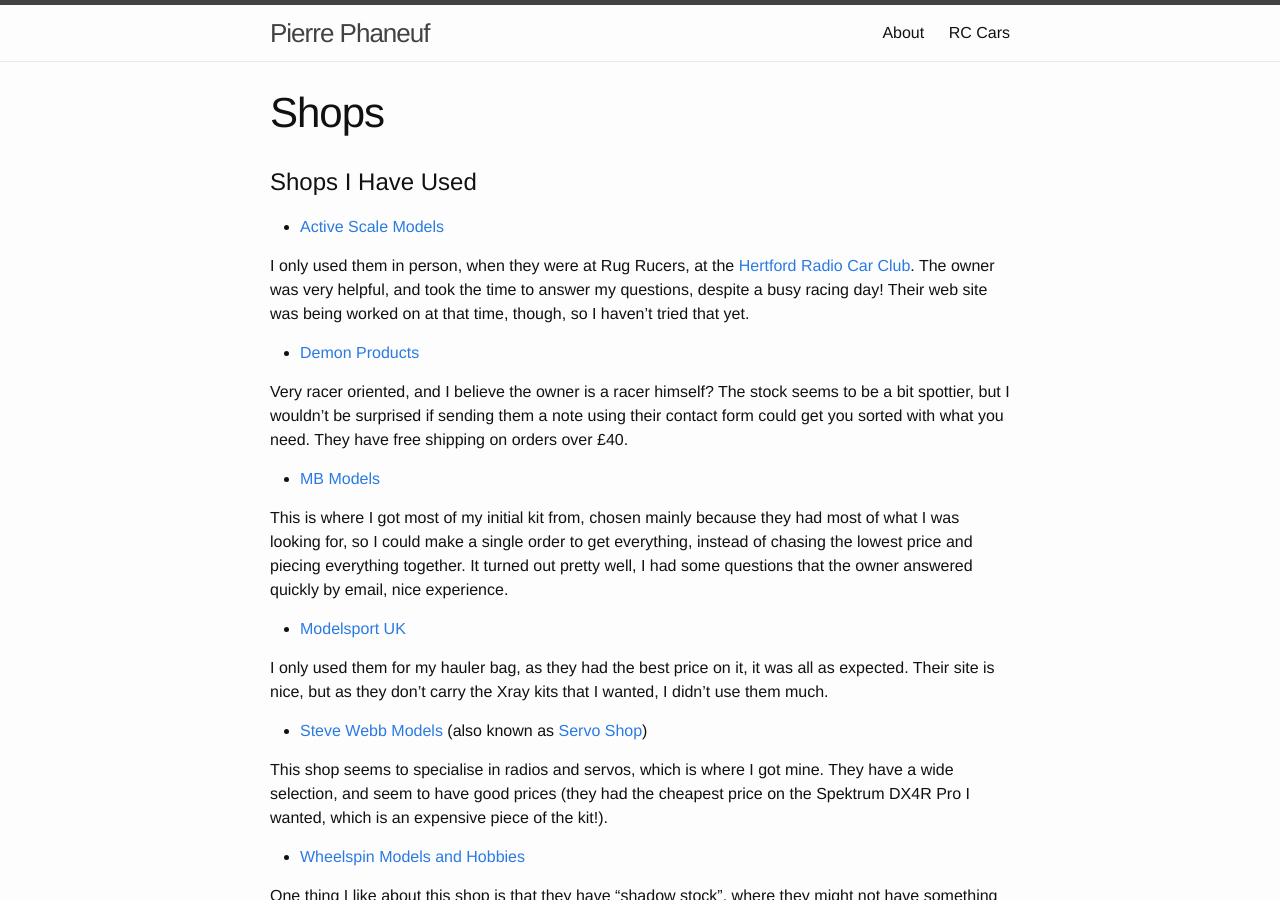
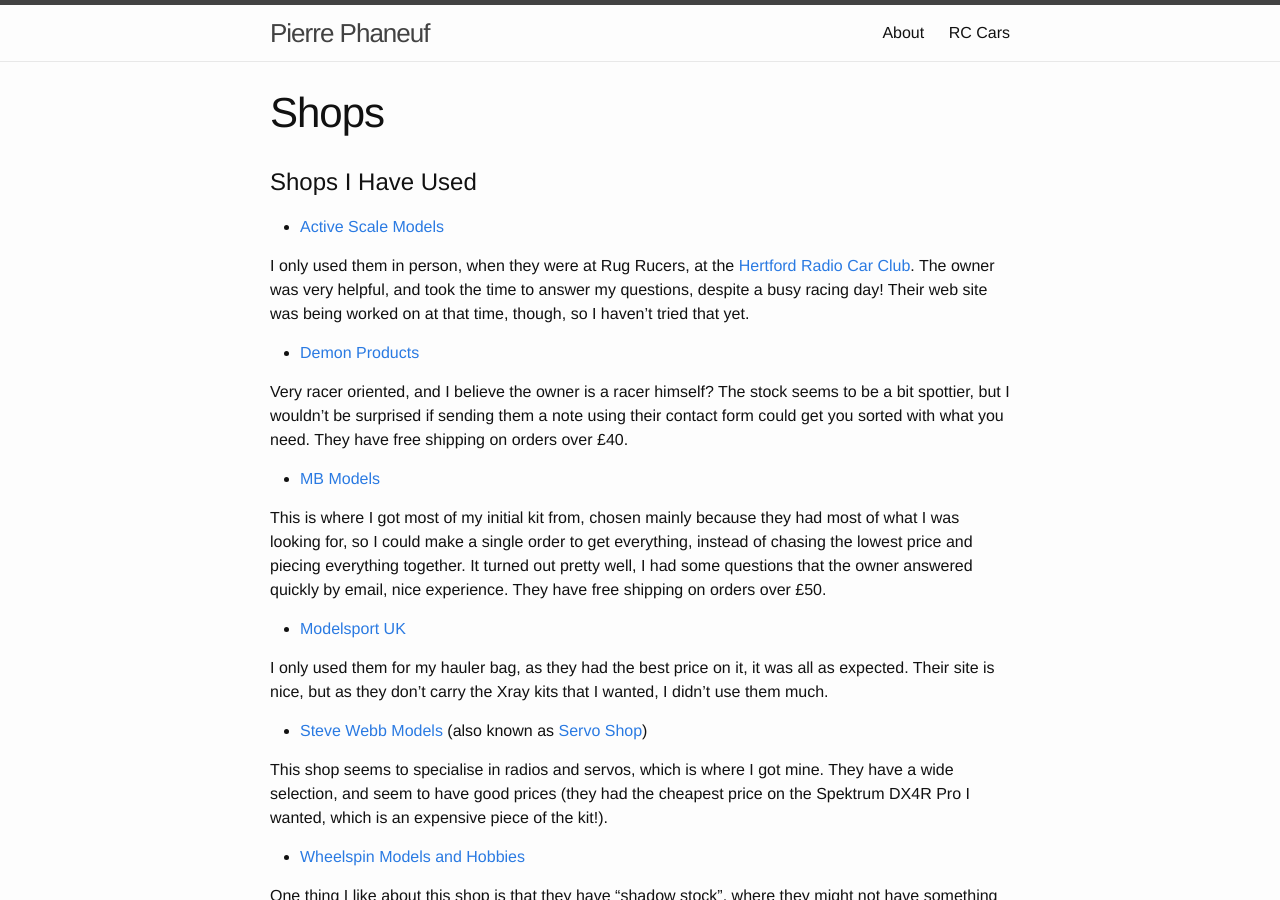
Before and after one commit to pphaneuf/pphaneuf.github.io, a Jekyll site: the page built from _rccars/shops.md, in a window 1280 px wide and 900 px high. Built offline with Jekyll 4.4.1, drawn with Linux system fonts in a browser that asks for light colours.

Commit message:
Add the free shipping for MB Models.

```diff
--- a/_rccars/shops.md
+++ b/_rccars/shops.md
@@ -27,7 +27,8 @@
 most of what I was looking for, so I could make a single order to get
 everything, instead of chasing the lowest price and piecing everything
 together. It turned out pretty well, I had some questions that the owner
-answered quickly by email, nice experience.
+answered quickly by email, nice experience. They have free shipping on orders
+over £50.
 
  - [Modelsport UK](http://modelsport.co.uk/)
 
```
